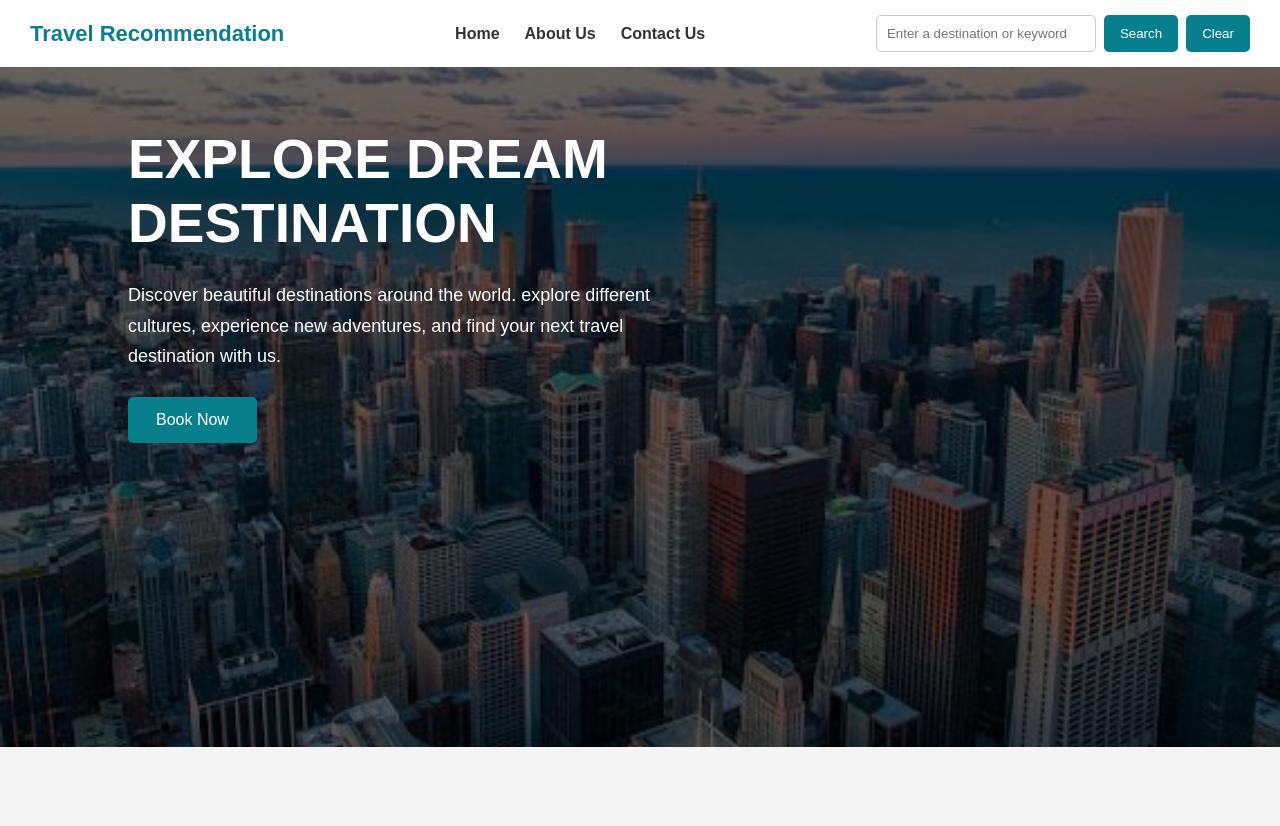
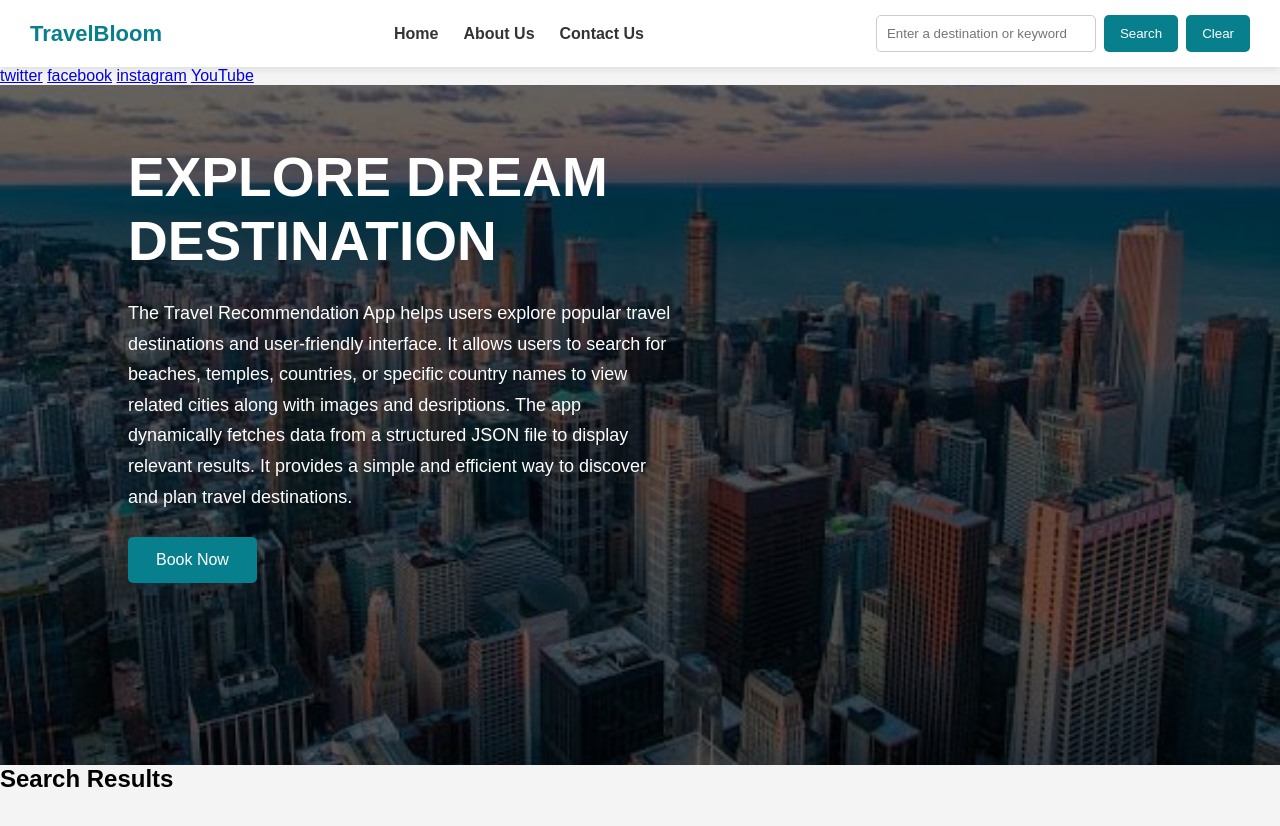
Before and after one commit to ShakirUllah-bj/travelRecommendation, a plain HTML site: page travel_recommendation.html in a window 1280 px wide. Drawn offline with Linux system fonts and the light colour scheme.

Commit message:
update travel_recommendation.html file according IBM instructions

```diff
--- a/travel_recommendation.html
+++ b/travel_recommendation.html
@@ -3,13 +3,13 @@
   <head>
     <meta charset="UTF-8" />
     <meta name="viewport" content="width=device-width, initial-scale=1.0" />
-    <title>Travel Recommendation</title>
+    <title>TravelBloom</title>
     <link rel="stylesheet" href="./travel_recommendation.css" />
   </head>
   <body>
     <!-- Navigation Bar -->
     <nav>
-      <div class="logo">Travel Recommendation</div>
+      <div class="logo">TravelBloom</div>
 
       <ul>
         <li><a href="travel_recommendation.html">Home</a></li>
@@ -27,21 +27,45 @@
       </div>
     </nav>
 
+    <!-- Social Media Sidebar -->
+
+    <aside class="social-sidebar">
+      <a href="https://twitter.com/" target="_blank" aria-label="Twitter"
+        >twitter</a
+      >
+      <a href="https://facebook.com/" target="_blank" aria-label="Facebook"
+        >facebook</a
+      >
+      <a href="https://instagram.com/" target="_blank" aria-label="Instagram"
+        >instagram</a
+      >
+      <a href="https://youtube.com/" target="_blank" aria-label="Youtube"
+        >YouTube</a
+      >
+    </aside>
+
     <!-- Main Content -->
     <main>
       <section class="hero">
         <h1>EXPLORE DREAM DESTINATION</h1>
         <p>
-          Discover beautiful destinations around the world. explore different
-          cultures, experience new adventures, and find your next travel
-          destination with us.
+          The Travel Recommendation App helps users explore popular travel
+          destinations and user-friendly interface. It allows users to search
+          for beaches, temples, countries, or specific country names to view
+          related cities along with images and desriptions. The app dynamically
+          fetches data from a structured JSON file to display relevant results.
+          It provides a simple and efficient way to discover and plan travel
+          destinations.
         </p>
 
         <button id="bookNowBtn">Book Now</button>
       </section>
 
       <!-- Search Reasults -->
-      <section id="results"></section>
+      <section id="results-section">
+        <h2 id="resultsHeading">Search Results</h2>
+        <div id="results"></div>
+      </section>
       <script src="./travel_recommendation.js"></script>
     </main>
   </body>
```
